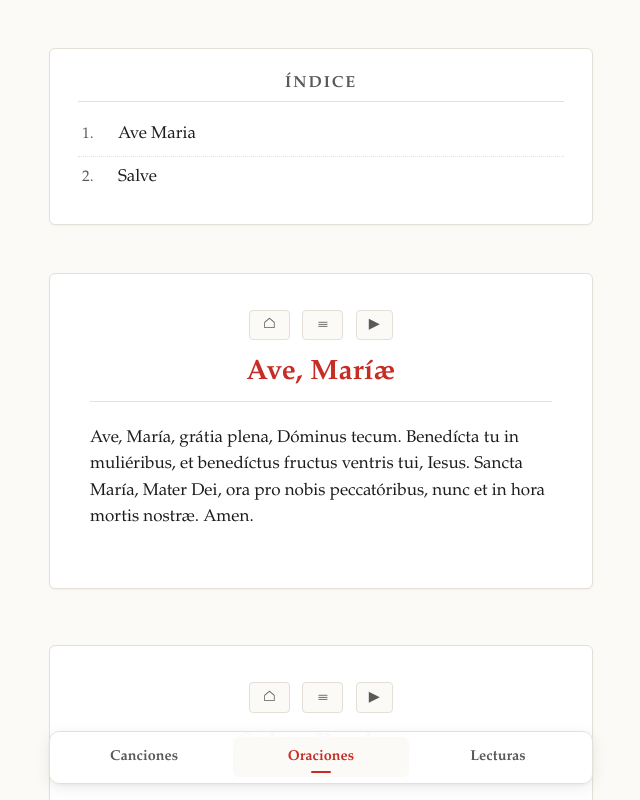
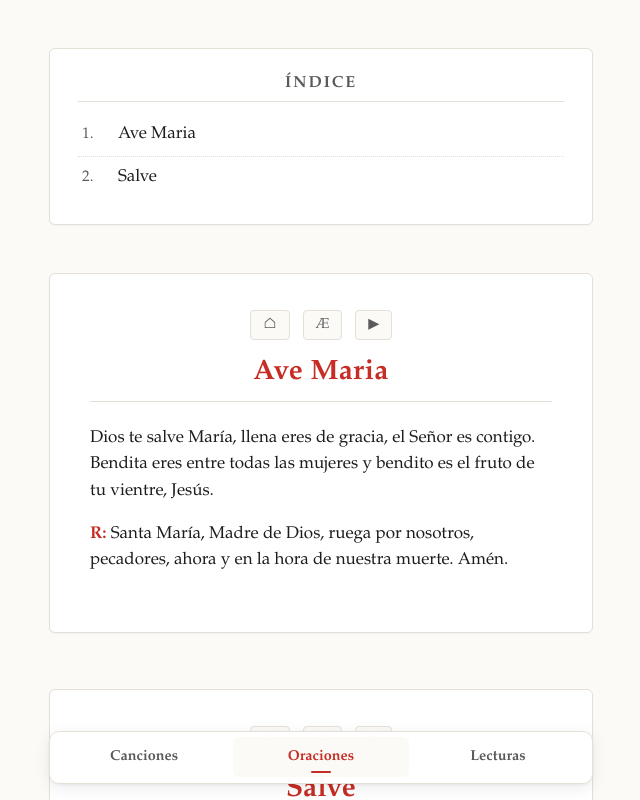
Before and after one commit to Perlesvaux/cancionero, a React (Vite) app: page /oraciones in a window 1280 px wide. Shown: the top 800 px of the page, without its empty margins (319-959 px from the left). Built offline with nearby package versions, Linux system fonts and the light colour scheme.

Commit message:
feat: now ave maria and salve have their own latin lyrics and a opus file for latin pronunciation

```diff
--- a/src/components/ListaDeOraciones.tsx
+++ b/src/components/ListaDeOraciones.tsx
@@ -23,7 +23,7 @@ const flip = (i: number) => {
     <a href="#toc"><button> ⌂ </button></a>
 
     <button onClick={() => flip(index)}>
-      {isLatin ? '−' : '≡'}
+      {isLatin ? 'A' : 'Æ'}
     </button>
 
     <Pista nombre={nombre} />
@@ -34,8 +34,8 @@ const flip = (i: number) => {
           <h2>
           {
             isLatin
-            ?nombre
-            :nomen
+            ?nomen
+            :nombre
           }
           </h2>
 
@@ -43,8 +43,8 @@ const flip = (i: number) => {
 
           {
             isLatin
-            ?<Leyenda cuerpo={cuerpo}/>
-            :<Leyenda cuerpo={corpus}/>
+            ?<Leyenda cuerpo={corpus}/>
+            :<Leyenda cuerpo={cuerpo}/>
 
           }
           </section>
--- a/src/routes/Oraciones.tsx
+++ b/src/routes/Oraciones.tsx
@@ -1,5 +1,3 @@
-//import {canciones} from '../constants'
-//import {CancionContext, useAudioPlayer } from '../hooks'
 import {Indice, ListaDeOraciones} from '../components'
 import {useState} from 'react'
 import {oraciones} from '../constants'
@@ -8,7 +6,6 @@ import { OracionContext } from '../hooks'
 export function Oraciones() {
 
   const [items, setItems] = useState(oraciones)
-  //const player = useAudioPlayer()
 
   if (!oraciones) return <> Por favor espere ... </>
 
```
Also changed, not shown: 2 other files (tests, documents, lock files or other folders).
